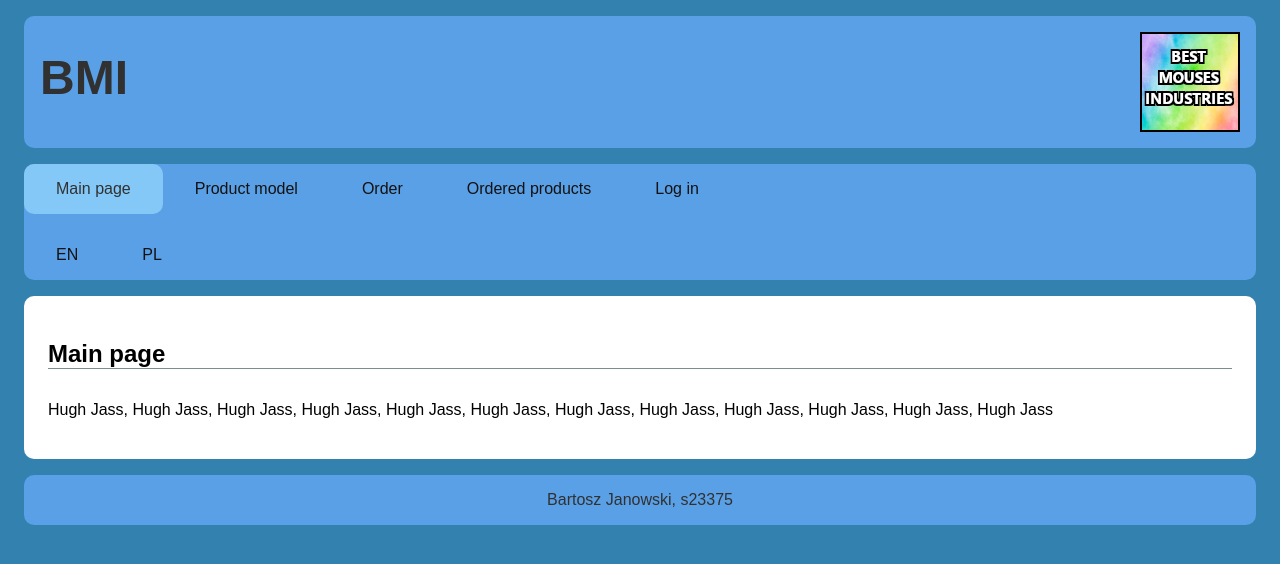
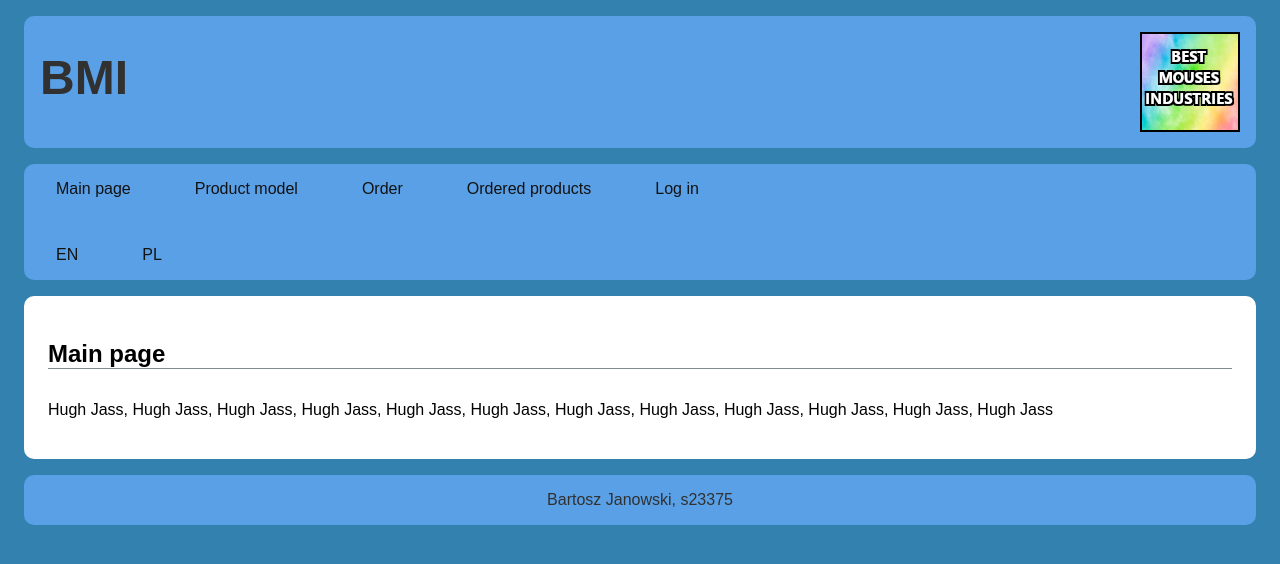
Before and after one commit to s23375/TIN_MP, a React (Create React App) app in the folder reactjs/tin-react-app/: page / in a window 1280 px wide. Shown: the top 564 px of the page. Built offline with nearby package versions, Linux system fonts and the light colour scheme.

Commit message:
MP3 React.js (3/3) - removed "active" from navbar as it doesn't refresh as wanted

```diff
--- a/reactjs/tin-react-app/src/components/fragments/navigation.js
+++ b/reactjs/tin-react-app/src/components/fragments/navigation.js
@@ -69,10 +69,10 @@ class Navigation extends React.Component{
         return (
             <nav>
                 <ul>
-                    <li><Link to="/" className={this.state.pathname==="/" ? "active" : ""}>{t("nav.main-page")}</Link></li>
-                    <li><Link to="/ProductModel" className={this.state.pathname==="/ProductModel" ? "active" : ""}>{t("nav.productModel")}</Link></li>
-                    <li><Link to="/Order" className={this.state.pathname==="/Order" ? "active" : ""}>{t("nav.order")}</Link></li>
-                    <li><Link to="/OrderedProducts" className={this.state.pathname==="/OrderedProducts" ? "active" : ""}>{t("nav.orderedProducts")}</Link></li>
+                    <li><Link to="/" >{t("nav.main-page")}</Link></li>
+                    <li><Link to="/ProductModel" >{t("nav.productModel")}</Link></li>
+                    <li><Link to="/Order" >{t("nav.order")}</Link></li>
+                    <li><Link to="/OrderedProducts" >{t("nav.orderedProducts")}</Link></li>
                     <li className="lang">{loginLogoutLink}</li>
                 </ul>
                 <ul>
```
